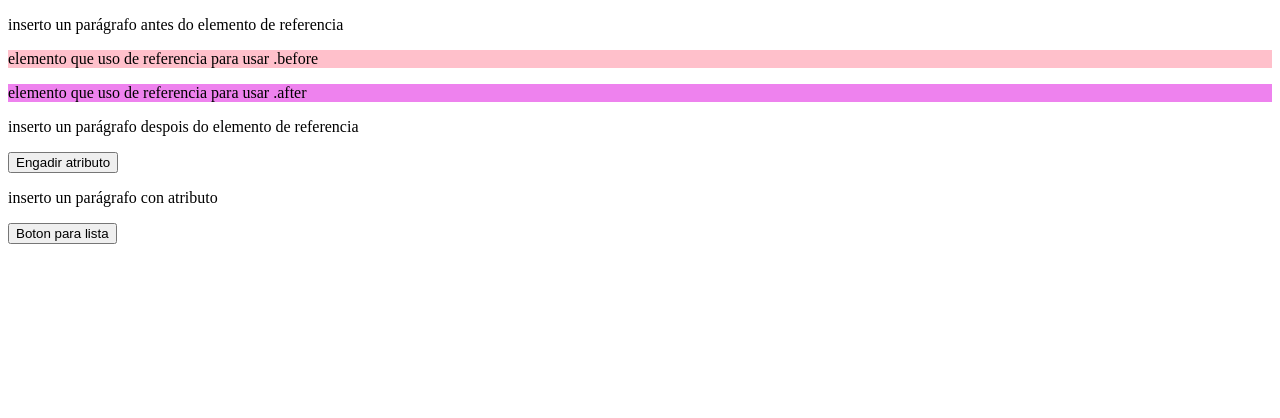
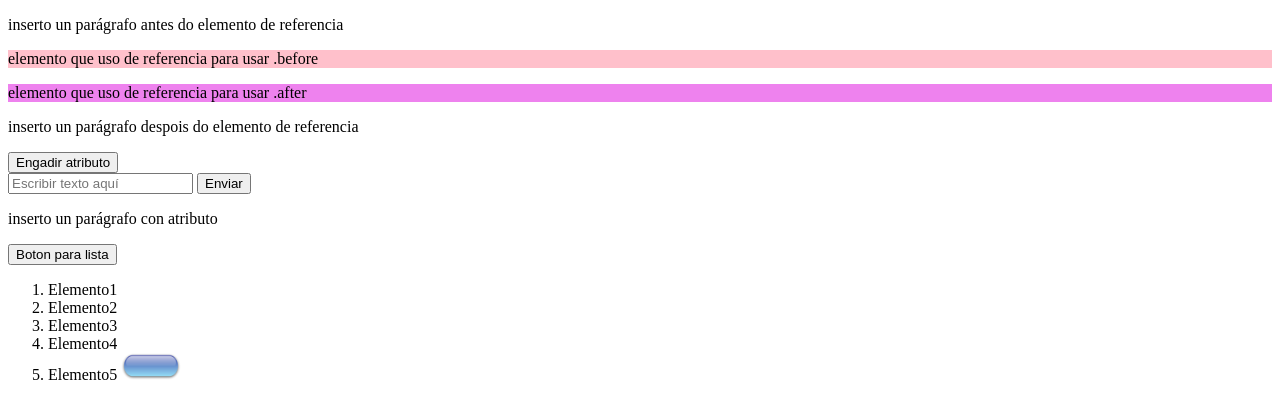
Before and after one commit to zccarballo/Exercicio-0906, a website: page static/index.html in a window 1280 px wide. Both pictures are taken after a click on the button "Boton para lista". Drawn offline with Linux system fonts and the light colour scheme.

Commit message:
resultados exercicio4 actualizados

```diff
--- a/static/index.html
+++ b/static/index.html
@@ -9,6 +9,10 @@
     <p id="texto-posicion" style="background-color: pink;">elemento que uso de referencia para usar .before</p>
     <p id="segundo-texto-posicion" style="background-color: violet;">elemento que uso de referencia para usar .after</p>
     <button id="boton">Engadir atributo</button>
+    <div>
+    <input placeholder="Escribir texto aquí" type="text" id="input" />
+    <button id="botonEnviar">Enviar</button>
+    </div>
     </body>
     <script>
     //APARTADO A
@@ -43,8 +47,15 @@
         <li>Elemento2</li>
         <li>Elemento3</li>
         <li>Elemento4</li>
-        <li>Elemento5 <img src="./imaxes/small-button.png"></li>
+        <li>Elemento5 <img src="imaxes/small-button.png" width="60" height="27" id="imaxe"></li>
     	 `;
+        document.body.append(listaDesplegable);
+        console.log("Contido da lista: ", listaDesplegable)
+    })
+    //APARTADO G
+    let botonEnviar = document.getElementById("botonEnviar");
+    botonEnviar.addEventListener ("click", () =>{
+    console.log("Evento para ler o contido: ", input);
 
     })
 
```
